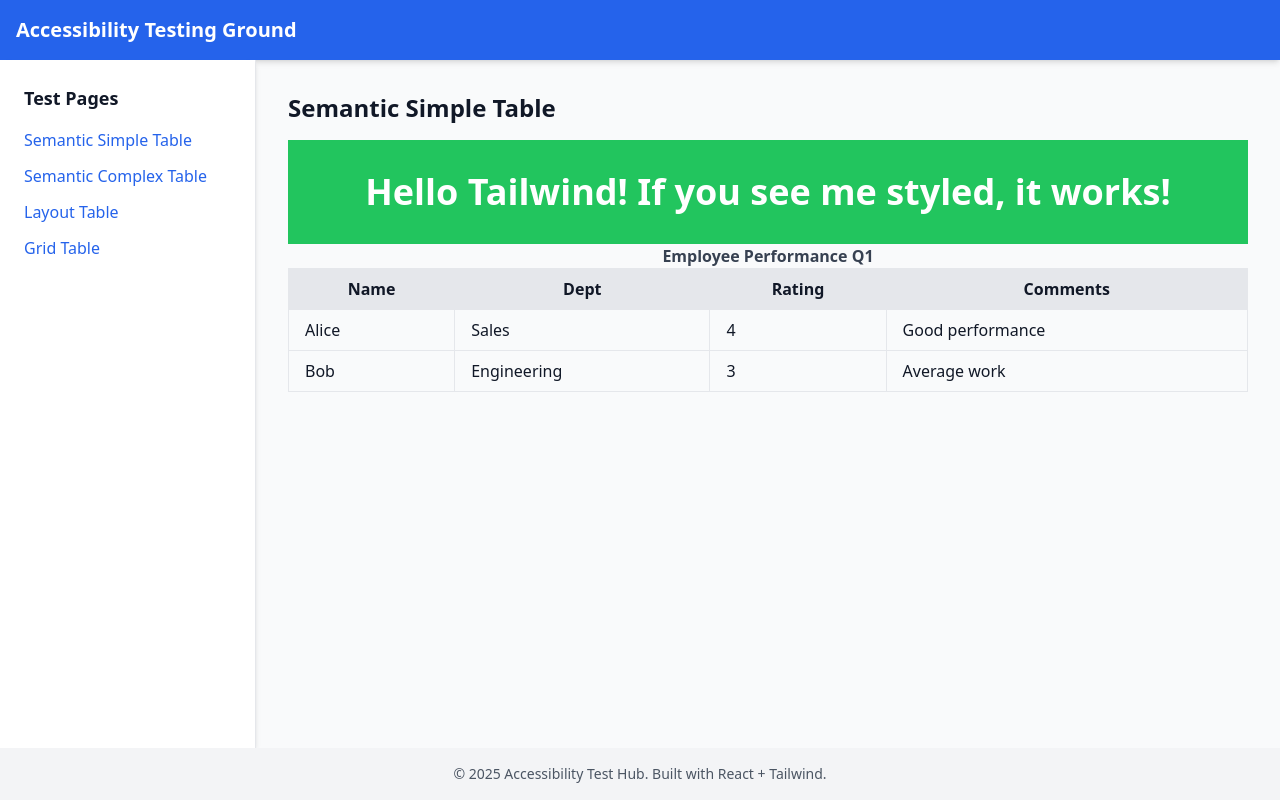
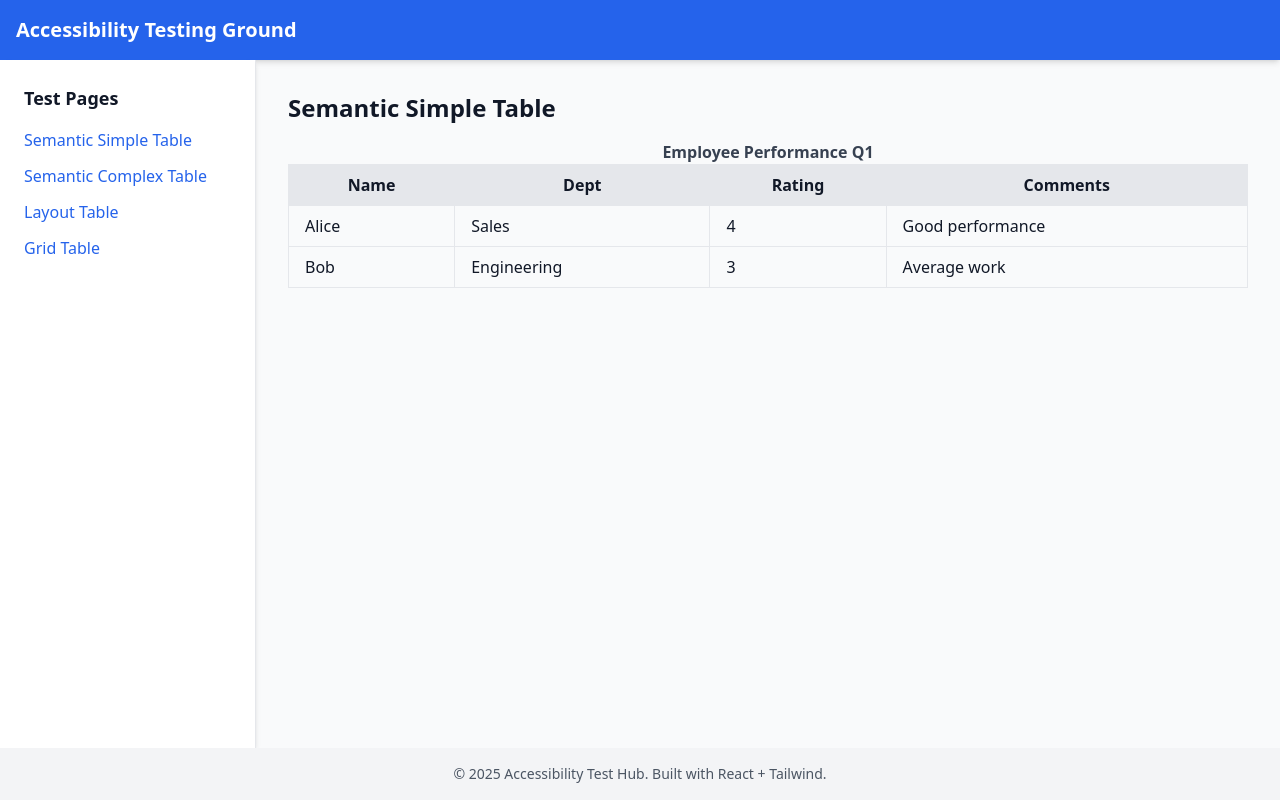
Before and after one commit to karthikveerla/a11y_testing, a React (Vite) app: page /semantic-simple in a window 1280 px wide. Built offline with nearby package versions, Linux system fonts and the light colour scheme.

Commit message:
Removed tailwind testing tag

```diff
--- a/src/pages/SemanticSimpleTable.tsx
+++ b/src/pages/SemanticSimpleTable.tsx
@@ -1,9 +1,6 @@
 const SemanticSimpleTable = () => (
   <div>
     <h1 className="text-2xl font-bold mb-4">Semantic Simple Table</h1>
-    <div className="bg-green-500 text-white p-8 text-center text-4xl font-bold">
-      Hello Tailwind! If you see me styled, it works!
-    </div>
     <table id="semanticTable" className="table-auto border w-full">
       <caption className="caption-top text-gray-700 font-semibold">Employee Performance Q1</caption>
       <thead className="bg-gray-200">
```
